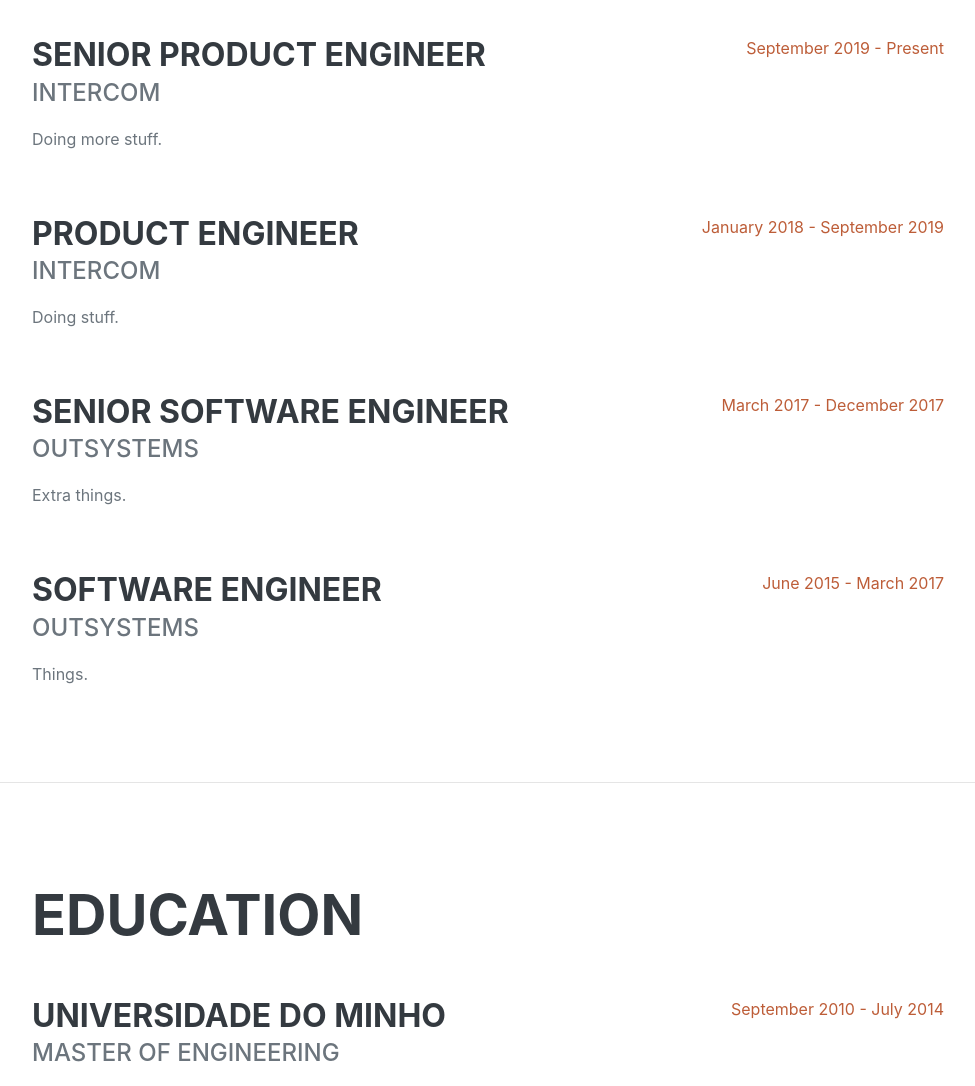
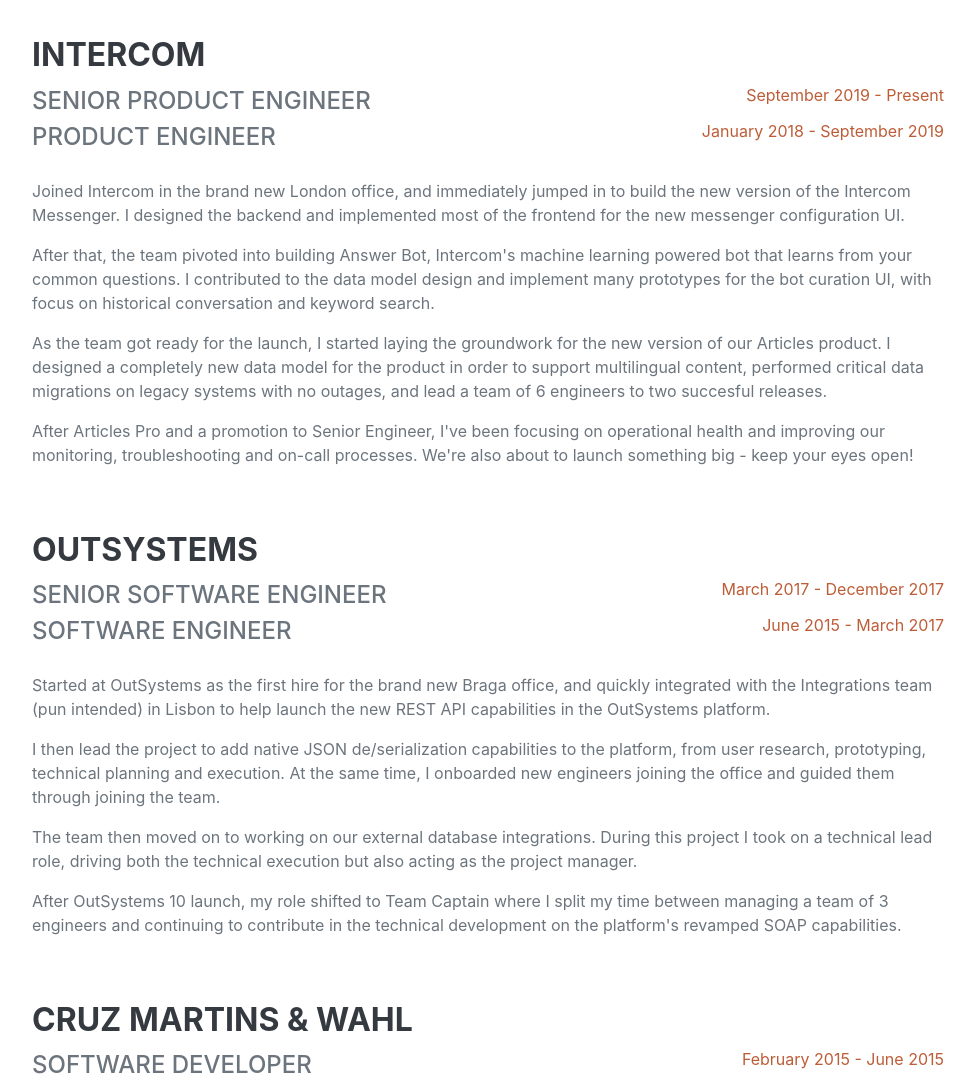
Before and after one commit to agentshowers/joaoamor.im, a plain HTML site: page index.html in a window 1280 px wide. Shown: the part 960-2046 px from the top of the page, without its empty margins (288-1263 px from the left). Drawn offline with nearby package versions, Linux system fonts and the light colour scheme; a web font is replaced by a local one.

Commit message:
Fill in about and experience sections, add favicon

```diff
--- a/index.html
+++ b/index.html
@@ -42,7 +42,8 @@
                         <a class="social-icon" href="https://github.com/agentshowers" target="_blank"><i class="fab fa-github"></i></a>
                         <a class="social-icon" href="mailto:me@joaoamor.im"><i class="fas fa-envelope"></i></a>
                     </div>
-                    <p class="lead">I am a person.</p>
+                    <p class="lead">Software engineer, sports fan, and maybe a little bit too obsessed with spreadsheets. Moved to London in 2018 to chase the opportunity of being a starting member of a new office - for the second time in my career.</p>
+                    <p class="lead">Currently working at Intercom where I'm working with awesome people to build a great product. <a href="https://www.intercom.com/changes/en/increase-self_service-for-global-customers-with-multilingual-articles--" target="_blank">Check it out!</a></p>
                 </div>
             </section>
             <hr class="m-0" />
@@ -50,37 +51,77 @@
             <section class="resume-section" id="experience">
                 <div class="resume-section-content">
                     <h2 class="mb-5">Experience</h2>
-                    <div class="d-flex flex-column flex-md-row justify-content-between mb-5">
-                        <div class="flex-grow-1">
-                            <h3 class="mb-0">Senior Product Engineer</h3>
-                            <div class="subheading mb-3">Intercom</div>
-                            <p>Doing more stuff.</p>
+                    <div class="d-flex flex-column">
+                        <div class="flex-md-row">
+                            <h3>Intercom</h3>
                         </div>
-                        <div class="flex-shrink-0"><span class="text-primary">September 2019 - Present</span></div>
+                        <div class="d-flex flex-column flex-md-row justify-content-between">
+                            <div class="flex-grow-1">
+                                <div class="subheading">Senior Product Engineer</div>
+                            </div>
+                            <div class="flex-shrink-0">
+                                <div class="text-primary">September 2019 - Present</div>
+                            </div>
+                        </div>
+                        <div class="d-flex flex-column flex-md-row justify-content-between mb-4">
+                            <div class="flex-grow-1">
+                                <div class="subheading">Product Engineer</div>
+                            </div>
+                            <div class="flex-shrink-0">
+                                <div class="text-primary">January 2018 - September 2019</div>
+                            </div>
+                        </div>
+                        <div class="flex-md-row mb-5">
+                            <p>Joined Intercom in the brand new London office, and immediately jumped in to build the new version of the Intercom Messenger. I designed the backend and implemented most of the frontend for the new messenger configuration UI.</p>
+                            <p>After that, the team pivoted into building Answer Bot, Intercom's machine learning powered bot that learns from your common questions. I contributed to the data model design and implement many prototypes for the bot curation UI, with focus on historical conversation and keyword search.</p>
+                            <p>As the team got ready for the launch, I started laying the groundwork for the new version of our Articles product. I designed a completely new data model for the product in order to support multilingual content, performed critical data migrations on legacy systems with no outages, and lead a team of 6 engineers to two succesful releases.</p>
+                            <p>After Articles Pro and a promotion to Senior Engineer, I've been focusing on operational health and improving our monitoring, troubleshooting and on-call processes. We're also about to launch something big - keep your eyes open!</p>
+                        </div>
                     </div>
-                    <div class="d-flex flex-column flex-md-row justify-content-between mb-5">
-                        <div class="flex-grow-1">
-                            <h3 class="mb-0">Product Engineer</h3>
-                            <div class="subheading mb-3">Intercom</div>
-                            <p>Doing stuff.</p>
+
+                    <div class="d-flex flex-column">
+                        <div class="flex-md-row">
+                            <h3>OutSystems</h3>
                         </div>
-                        <div class="flex-shrink-0"><span class="text-primary">January 2018 - September 2019</span></div>
+                        <div class="d-flex flex-column flex-md-row justify-content-between">
+                            <div class="flex-grow-1">
+                                <div class="subheading">Senior Software Engineer</div>
+                            </div>
+                            <div class="flex-shrink-0">
+                                <div class="text-primary">March 2017 - December 2017</div>
+                            </div>
+                        </div>
+                        <div class="d-flex flex-column flex-md-row justify-content-between mb-4">
+                            <div class="flex-grow-1">
+                                <div class="subheading">Software Engineer</div>
+                            </div>
+                            <div class="flex-shrink-0">
+                                <div class="text-primary">June 2015 - March 2017</div>
+                            </div>
+                        </div>
+                        <div class="flex-md-row mb-5">
+                            <p>Started at OutSystems as the first hire for the brand new Braga office, and quickly integrated with the Integrations team (pun intended) in Lisbon to help launch the new REST API capabilities in the OutSystems platform.</p>
+                            <p>I then lead the project to add native JSON de/serialization capabilities to the platform, from user research, prototyping, technical planning and execution. At the same time, I onboarded new engineers joining the office and guided them through joining the team.</p>
+                            <p>The team then moved on to working on our external database integrations. During this project I took on a technical lead role, driving both the technical execution but also acting as the project manager.</p>
+                            <p>After OutSystems 10 launch, my role shifted to Team Captain where I split my time between managing a team of 3 engineers and continuing to contribute in the technical development on the platform's revamped SOAP capabilities.</p>
+                        </div>
                     </div>
-                    <div class="d-flex flex-column flex-md-row justify-content-between mb-5">
-                        <div class="flex-grow-1">
-                            <h3 class="mb-0">Senior Software Engineer</h3>
-                            <div class="subheading mb-3">OutSystems</div>
-                            <p>Extra things.</p>
+
+                    <div class="d-flex flex-column">
+                        <div class="flex-md-row">
+                            <h3>Cruz Martins & Wahl</h3>
                         </div>
-                        <div class="flex-shrink-0"><span class="text-primary">March 2017 - December 2017</span></div>
-                    </div>
-                    <div class="d-flex flex-column flex-md-row justify-content-between">
-                        <div class="flex-grow-1">
-                            <h3 class="mb-0">Software Engineer</h3>
-                            <div class="subheading mb-3">OutSystems</div>
-                            <p>Things.</p>
+                        <div class="d-flex flex-column flex-md-row justify-content-between mb-4">
+                            <div class="flex-grow-1">
+                                <div class="subheading">Software Developer</div>
+                            </div>
+                            <div class="flex-shrink-0">
+                                <div class="text-primary">February 2015 - June 2015</div>
+                            </div>
                         </div>
-                        <div class="flex-shrink-0"><span class="text-primary">June 2015 - March 2017</span></div>
+                        <div class="flex-md-row mb-5">
+                            <p>My first industry role was at a metal foundry where I spent most of my time developing a tool that integrated with the existing CRM software in order to plan production based on existing orders.</p>
+                        </div>
                     </div>
                 </div>
             </section>
@@ -134,7 +175,7 @@
                             <span class="fa-li"><i class="fas fa-trophy text-warning"></i></span>Certified Scrum Master - Scrum Alliance
                         </li>
                         <li>
-                            <span class="fa-li"><i class="fas fa-trophy text-warning"></i></span>1<sup>st </sup>Place - Farfetch Hackathon 2016
+                            <span class="fa-li"><i class="fas fa-trophy text-warning"></i></span>1<sup>st </sup>Place - Farfetch Hackathon 2016 (<a href="https://www.youtube.com/watch?v=awN9ae-d3oY" target="_blank">Pitch in portuguese</a>)
                         </li>
                         <li>
                             <span class="fa-li"><i class="fas fa-trophy text-warning"></i></span>School Merit Award - Universidade do Minho - 2008
```
Also changed, not shown: assets/img/favicon.ico, 2 other files.
